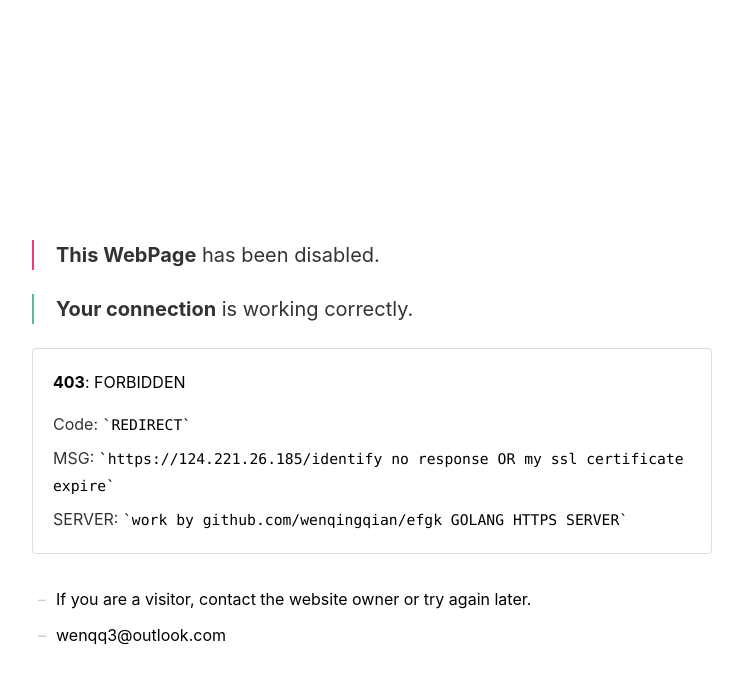
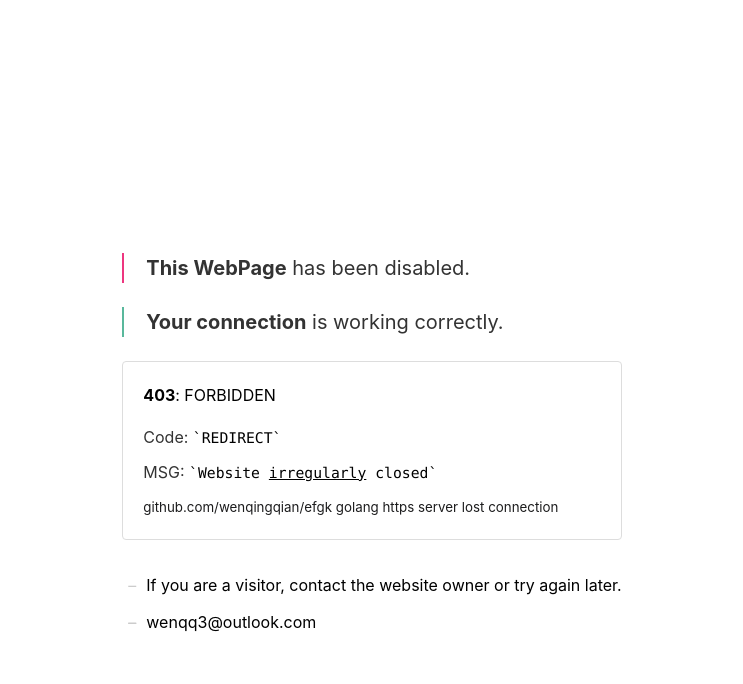
Before and after one commit to wenqingqian/wenqingqian.github.io, a Jekyll site: the page assets/search/error/index.html, which Jekyll copies as it is, in a window 1280 px wide. Shown: the top 684 px of the page, without its empty margins (268-1011 px from the left). Built offline with Jekyll 4.4.1, drawn with Linux system fonts in a browser that asks for light colours.

Commit message:
Update index.html

```diff
--- a/assets/search/error/index.html
+++ b/assets/search/error/index.html
@@ -6,8 +6,8 @@
 		<span> is working correctly.</span>
 </div><p class=devinfo-container><span class=error-code><strong>403</strong>: FORBIDDEN</span>
 <span class=devinfo-line>Code: <code>REDIRECT</code></span>
-<span class=devinfo-line>MSG: <code>https://124.221.26.185/identify no response OR my ssl certificate expire</code></span>
-<span class=devinfo-line>SERVER: <code>work by github.com/wenqingqian/efgk GOLANG HTTPS SERVER</code></span>
+<span class=devinfo-line>MSG: <code>Website <u>irregularly</u> closed</code></span>
+<span class=devinfo-line><small style="color: #1C1C1D;">github.com/wenqingqian/efgk golang https server lost connection</small> </span>
 </p>
 	<p><ul><li>If you are a visitor, contact the website owner or try again later.<li><li>wenqq3@outlook.com
 </ul></p></main></div>
```
